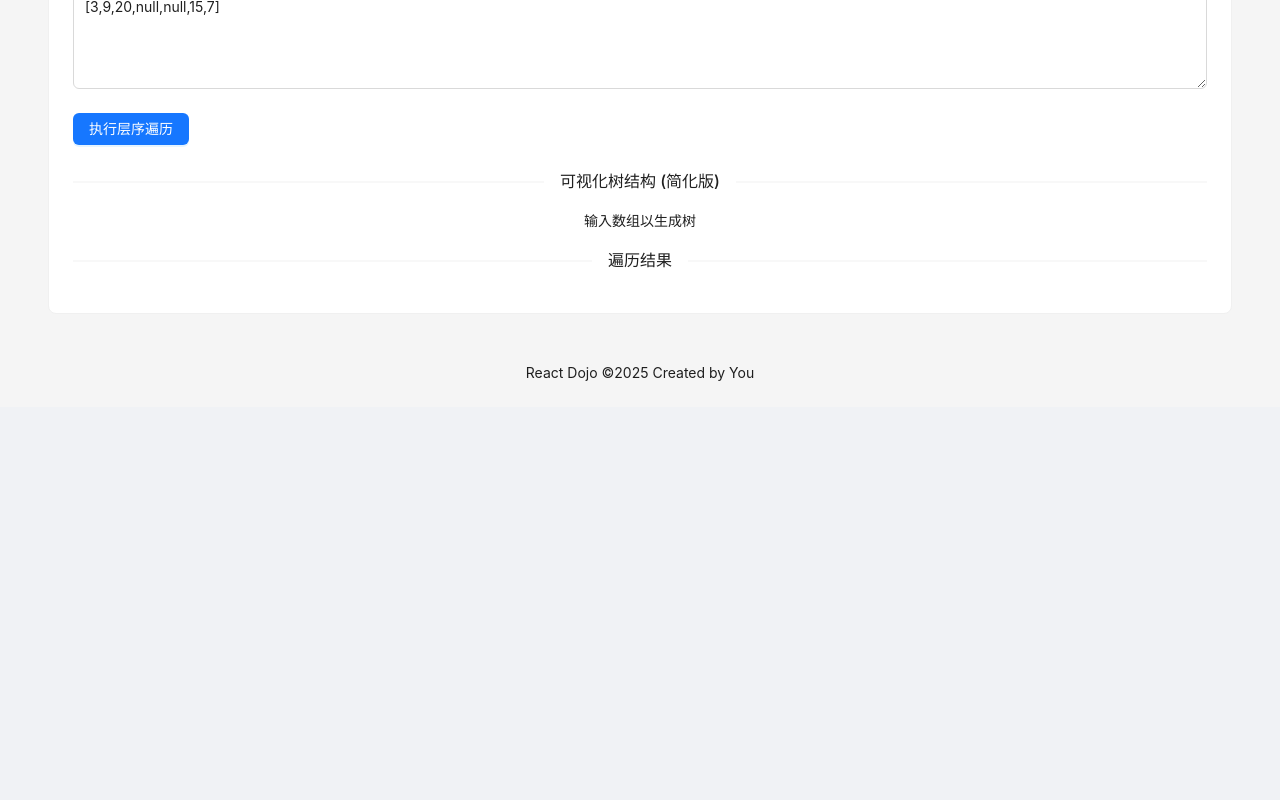
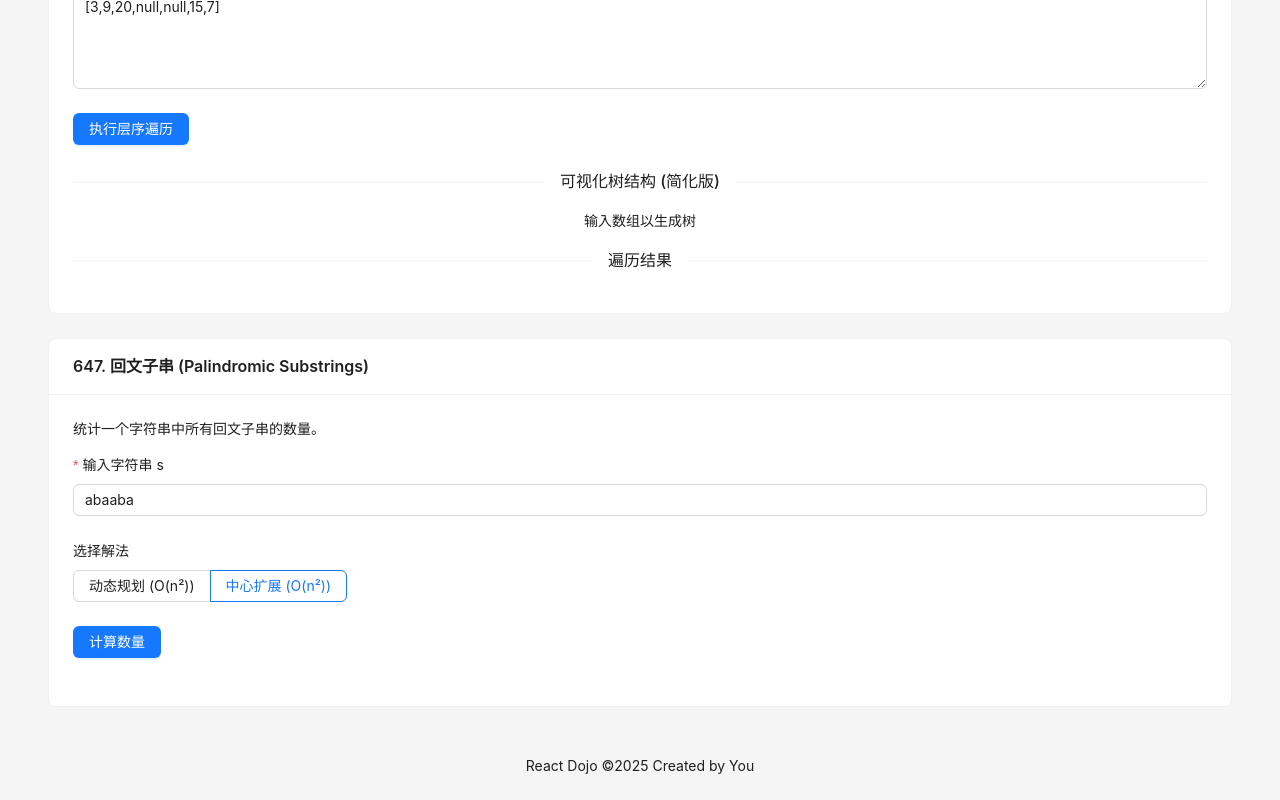
Before and after one commit to az9zz/react-dojo, a React (Vite) app: page /leetcode in a window 1280 px wide. Shown: the part 4175-4975 px from the top of the page. Before the commit the page ends 4582 px from the top, so only its background shows below. Built offline with nearby package versions, Linux system fonts and the light colour scheme.

Commit message:
feat(leetcode): 回文子串

```diff
--- /dev/null
+++ b/src/leetcode/medium/647-palindromic-substrings/index.tsx
@@ -0,0 +1,73 @@
+// src/leetcode/medium/647-palindromic-substrings/index.tsx
+import React, { useState } from 'react'
+import { Card, Button, Typography, Form, Alert, Space, Divider, Radio, Input } from 'antd'
+import { countSubstrings_DP, countSubstrings_CenterExpand } from './solution'
+
+const { Paragraph } = Typography
+
+type Method = 'DP' | 'CenterExpand'
+
+export const PalindromicSubstringsComponent: React.FC = () => {
+  const [form] = Form.useForm()
+  const [result, setResult] = useState<number | null>(null)
+  const [method, setMethod] = useState<Method>('CenterExpand')
+  const [executionTime, setExecutionTime] = useState<string>('')
+
+  const handleRun = (values: { s: string }) => {
+    setResult(null)
+    setExecutionTime('')
+
+    const s = values.s || ''
+    if (s.length === 0) {
+      setResult(0)
+      return
+    }
+
+    const startTime = performance.now()
+    let solutionResult: number
+
+    if (method === 'DP') {
+      solutionResult = countSubstrings_DP(s)
+    } else {
+      solutionResult = countSubstrings_CenterExpand(s)
+    }
+    const endTime = performance.now()
+
+    setExecutionTime((endTime - startTime).toFixed(4))
+    setResult(solutionResult)
+  }
+
+  return (
+    <Card title="647. 回文子串 (Palindromic Substrings)">
+      <Paragraph>统计一个字符串中所有回文子串的数量。</Paragraph>
+      <Form form={form} onFinish={handleRun} layout="vertical" initialValues={{ s: 'abaaba' }}>
+        <Form.Item
+          name="s"
+          label="输入字符串 s"
+          rules={[{ required: true, message: '请输入字符串' }]}
+        >
+          <Input placeholder="例如: aaa" />
+        </Form.Item>
+        <Form.Item label="选择解法">
+          <Radio.Group onChange={(e) => setMethod(e.target.value)} value={method}>
+            <Radio.Button value="DP">动态规划 (O(n²))</Radio.Button>
+            <Radio.Button value="CenterExpand">中心扩展 (O(n²))</Radio.Button>
+          </Radio.Group>
+        </Form.Item>
+        <Form.Item>
+          <Button type="primary" htmlType="submit">
+            计算数量
+          </Button>
+        </Form.Item>
+      </Form>
+
+      {result !== null && (
+        <Space direction="vertical" style={{ width: '100%' }}>
+          <Divider>运行结果</Divider>
+          <Alert message={`执行耗时: ${executionTime} ms`} type="info" />
+          <Alert message={`找到 ${result} 个回文子串`} type="success" showIcon />
+        </Space>
+      )}
+    </Card>
+  )
+}
--- /dev/null
+++ b/src/leetcode/medium/647-palindromic-substrings/solution.ts
@@ -0,0 +1,57 @@
+// src/leetcode/medium/647-palindromic-substrings/solution.ts
+
+/**
+ * 解法一：动态规划
+ */
+export function countSubstrings_DP(s: string): number {
+  const n = s.length
+  if (n === 0) return 0
+
+  let count = 0
+  const dp = Array.from({ length: n }, () => new Array(n).fill(false))
+
+  // 从下到上，从左到右遍历
+  for (let i = n - 1; i >= 0; i--) {
+    for (let j = i; j < n; j++) {
+      if (s[i] === s[j]) {
+        if (j - i <= 1) {
+          // 长度为 1 أو 2 的情况
+          dp[i][j] = true
+        } else {
+          dp[i][j] = dp[i + 1][j - 1]
+        }
+      }
+      if (dp[i][j]) {
+        count++
+      }
+    }
+  }
+  return count
+}
+
+/**
+ * 解法二：中心扩展法
+ */
+export function countSubstrings_CenterExpand(s: string): number {
+  const n = s.length
+  if (n === 0) return 0
+
+  let count = 0
+
+  const expandAroundCenter = (left: number, right: number) => {
+    while (left >= 0 && right < n && s[left] === s[right]) {
+      count++
+      left--
+      right++
+    }
+  }
+
+  for (let i = 0; i < n; i++) {
+    // 奇数长度的回文串 (中心是一个字符)
+    expandAroundCenter(i, i)
+    // 偶数长度的回文串 (中心是两个字符之间)
+    expandAroundCenter(i, i + 1)
+  }
+
+  return count
+}
--- a/src/pages/LeetCodePage/index.tsx
+++ b/src/pages/LeetCodePage/index.tsx
@@ -15,6 +15,7 @@ import { BinarySearchComponent } from '../../leetcode/easy/704-binary-search'
 import { ThreeSumComponent } from '../../leetcode/medium/015-3sum'
 import { NumIslandsComponent } from '../../leetcode/medium/200-number-of-islands'
 import { LevelOrderTraversalComponent } from '../../leetcode/medium/102-binary-tree-level-order-traversal'
+import { PalindromicSubstringsComponent } from '../../leetcode/medium/647-palindromic-substrings'
 
 const { Title } = Typography
 
@@ -44,6 +45,8 @@ const LeetCodePage: React.FC = () => {
       <NumIslandsComponent />
       <div style={{ marginTop: '24px' }} />
       <LevelOrderTraversalComponent />
+      <div style={{ marginTop: '24px' }} />
+      <PalindromicSubstringsComponent />
       {/* 以后有 hard 的题了，可以这样组织 */}
       {/* <Divider orientation="left">Hard</Divider> */}
     </div>
```
Also changed, not shown: src/leetcode/medium/647-palindromic-substrings/README.md (added).
